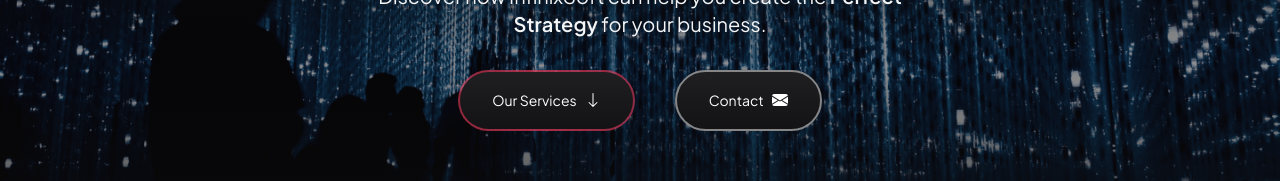
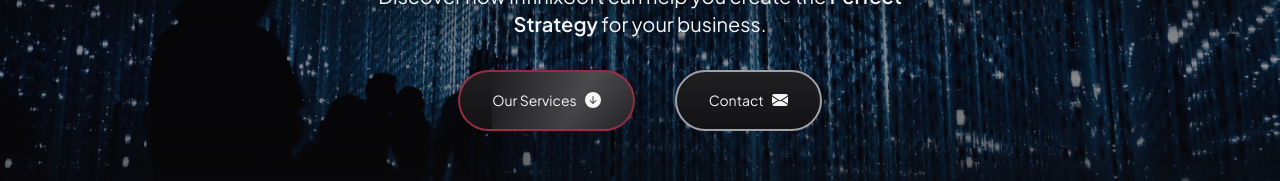
Before and after one commit to jonaaguidi/InfinixSoft, a React (Vite) app: page / in a window 1280 px wide. Shown: the part 356-537 px from the top of the page. Built offline with nearby package versions, Linux system fonts and the light colour scheme; what tailwindcss-animated would draw is missing.

Commit message:
buttons shine

```diff
--- a/package.json
+++ b/package.json
@@ -28,6 +28,7 @@
     "eslint-plugin-react-hooks": "^4.6.0",
     "eslint-plugin-react-refresh": "^0.4.3",
     "postcss": "^8.4.29",
+    "sass": "^1.68.0",
     "tailwindcss": "^3.3.3",
     "tailwindcss-animated": "^1.0.1",
     "vite": "^4.4.5"
--- a/src/components/components_EN/Card_Projects.jsx
+++ b/src/components/components_EN/Card_Projects.jsx
@@ -1,5 +1,5 @@
 import { Tilt } from 'react-tilt'
-
+import { BsFillRocketFill } from "react-icons/bs";
 
 const Card_Projects = ({ image, title, subtitle }) => {
 
@@ -8,7 +8,7 @@ const Card_Projects = ({ image, title, subtitle }) => {
     max: 35,     // max tilt rotation (degrees)
     perspective: 1000,   // Transform perspective, the lower the more extreme the tilt gets.
     scale: 1.032,    // 2 = 200%, 1.5 = 150%, etc..
-    speed: 400,   // Speed of the enter/exit transition
+    speed: 480,   // Speed of the enter/exit transition
     transition: true,   // Set a transition on enter/exit.
     axis: null,   // What axis should be disabled. Can be X or Y.
     reset: true,    // If the tilt effect has to be reset on exit.
@@ -22,8 +22,9 @@ const Card_Projects = ({ image, title, subtitle }) => {
         <p className="text-[24px] font-bold">{title}</p>
         <p className="text-center text-[#A1A1A9]">{subtitle}</p>
       </div>
-      <Tilt options={defaultOptions}><button className="button-secondary p-4 flex items-center transition duration-400 hover:shadow-button_secondary">View Project</button></Tilt>
-
+      <button className="btn-secondary btn-hover flex items-center gap-2 transition duration-400 hover:shadow-button_secondary">View Project
+      <BsFillRocketFill />
+      </button>
     </Tilt>
   )
 }
--- a/src/components/components_EN/Culture.jsx
+++ b/src/components/components_EN/Culture.jsx
@@ -1,4 +1,4 @@
-import { BsArrowDown } from "react-icons/bs";
+import { BsFillArrowDownCircleFill } from "react-icons/bs";
 import { Culture_cards } from "../../constants/index_EN";
 
 const Culture = () => {
@@ -13,9 +13,9 @@ const Culture = () => {
           En InfinixSoft, nuestros valores de <span className="font-bold text-white">excelencia, innovación, colaboración y responsabilidad social</span> guían cada acción y proyecto que emprendemos.
         </h4>
         <a href='#services'>
-          <button className="button-primary ml-3 transition duration-400 hover:shadow-button flex items-center justify-center gap-2 max-[455px]:scale-[0.92]">
+          <button className="btn-primary btn-hover ml-3 transition duration-400 hover:shadow-button flex items-center justify-center gap-2 max-[455px]:scale-[0.92]">
             Our Services
-            <span className='text-[16px] font-bold'><BsArrowDown /></span>
+            <span className='text-[16px] font-bold'><BsFillArrowDownCircleFill /></span>
           </button>
         </a>
       </div>
--- a/src/components/components_EN/Hero.jsx
+++ b/src/components/components_EN/Hero.jsx
@@ -1,5 +1,5 @@
 import { useState, useEffect, useRef } from 'react';
-import { BsArrowDown, BsEnvelopeFill } from "react-icons/bs";
+import { BsEnvelopeFill, BsFillArrowDownCircleFill } from "react-icons/bs";
 import Typed from 'typed.js';
 import Form from "../components_EN/Form";
 
@@ -50,12 +50,12 @@ const Hero = () => {
 
         <div className="flex gap-10 items-center justify-center max-[580px]:gap-8 max-[420px]:gap-2 max-[375px]:gap-0">
           <a href='#services'>
-            <button className="button-primary transition duration-400 hover:shadow-button flex items-center justify-center gap-2 max-[510px]:scale-90 max-[375px]:scale-[0.80]">
+            <button className="btn-primary btn-anim btn-hover transition duration-400 hover:shadow-button flex items-center justify-center gap-2 max-[510px]:scale-90 max-[375px]:scale-[0.80]">
             Our Services
-            <span className='text-[16px] font-bold'><BsArrowDown /></span>
+            <span className='text-[16px] font-bold'><BsFillArrowDownCircleFill /></span>
             </button>
           </a>
-          <button className="button-secondary transition duration-400 hover:shadow-button_secondary flex items-center justify-center gap-2 max-[510px]:scale-90 max-[375px]:scale-[0.80]" onClick={toggleShowForm}>
+          <button className="btn-secondary btn-hover border-[#868687] transition duration-400 hover:shadow-button_secondary flex items-center justify-center gap-2 max-[510px]:scale-90 max-[375px]:scale-[0.80]" onClick={toggleShowForm}>
             Contact
             <span className='text-[16px]'><BsEnvelopeFill /></span>
           </button>
--- a/src/components/components_EN/Projects_Cards.jsx
+++ b/src/components/components_EN/Projects_Cards.jsx
@@ -1,5 +1,6 @@
 import Card_Projects from "./Card_Projects"
 import { Card_Projects_data } from "../../constants/index_EN";
+import { BsFillPlusCircleFill } from "react-icons/bs";
 
 const Projects_Cards = () => {
     return (
@@ -11,7 +12,7 @@ const Projects_Cards = () => {
                 <h5 className="text-[18px] text-center text-[#A1A1A9]">InfinixSoft offers games, business and product development  (web, mobile, social and internet technologies)  to startup and enterprise clients.</h5>
             </div>
 
-            <div id="Card_project" className="max-w-[1220px] mx-auto pb-12 py-2 flex gap-20 flex-wrap items-center justify-center">
+            <div className="max-w-[1220px] mx-auto pb-12 py-2 flex gap-20 flex-wrap items-center justify-center">
                 {Card_Projects_data.map((project) => (
                     <Card_Projects
                         key={project.title}
@@ -22,7 +23,12 @@ const Projects_Cards = () => {
                 ))}
             </div>
 
-            <button className="button-primary max-w-fit transition duration-400 hover:shadow-button"><a href="/projects" target="no_blank">View More</a></button>
+            <button className="button-primary flex items-center justify-center gap-2 max-w-fit transition duration-400 hover:shadow-button">
+                <a>
+                    View More
+                </a>
+                <span className="text-[16px] mt-[1px]"><BsFillPlusCircleFill /></span>
+            </button>
 
         </section>
     )
--- a/src/main.jsx
+++ b/src/main.jsx
@@ -5,6 +5,7 @@ import Home_ES from './pages/Home_ES.jsx'
 import Home_BR from './pages/Home_BR.jsx'
 import Projects from "./pages/Projects.jsx"
 import './styles/index.css'
+import './styles/buttons.scss'
 import { BrowserRouter, Route, Routes } from 'react-router-dom'
 
 ReactDOM.createRoot(document.getElementById('root')).render(
--- /dev/null
+++ b/src/styles/buttons.scss
@@ -0,0 +1,177 @@
+
+$anim-duration: 3.3; // in seconds
+$anim-speed: 0.7; // in seconds
+
+:root {
+  --btn-border: 2px solid rgba(219, 57, 87, 0.65);
+  --btn-border_2: 2px solid #A1A1A9;
+  --btn-bg: linear-gradient(#1f1f22, #131315); // #333
+  --btn-text-color: #f4f4f4;
+
+  --shine-degree: 120deg;
+  --shine-color: rgba(255, 255, 255, 0.2);
+  --shine-effect: linear-gradient(
+    var(--shine-degree),
+    transparent,
+    var(--shine-color),
+    transparent
+  );
+  --shine-transition: all #{$anim-speed}s ease-in-out;
+}
+
+.btn-primary {
+  position: relative;
+  overflow: hidden; // debug
+
+  // last element should not have margin
+  &:not(:last-child) {
+    margin-bottom: 3rem;
+  }
+  font-size: 14px;
+  padding: 18px 32px;
+  border-radius: 999px;
+  text-decoration: none;
+  border: var(--btn-border);
+  color: var(--btn-text-color);
+  background: var(--btn-bg);
+
+  &::before {
+    content: "";
+    position: absolute;
+    top: 0;
+    width: 100%;
+    height: 100%;
+    background: var(--shine-effect);
+  }
+}
+
+.btn-secondary {
+  position: relative;
+  overflow: hidden; // debug
+
+  // last element should not have margin
+  &:not(:last-child) {
+    margin-bottom: 3rem;
+  }
+  font-size: 14px;
+  padding: 18px 32px;
+  border-radius: 999px;
+  text-decoration: none;
+  border: var(--btn-border_2);
+  color: var(--btn-text-color);
+  background: var(--btn-bg);
+
+  &::before {
+    content: "";
+    position: absolute;
+    top: 0;
+    width: 100%;
+    height: 100%;
+    background: var(--shine-effect);
+  }
+}
+
+
+.btn-hover {
+  &::before {
+    left: -100%;
+    transition: var(--shine-transition);
+  }
+
+  &:hover {
+    &::before {
+      left: 100%;
+    }
+  }
+}
+
+.btn-anim {
+  &::before {
+    animation: shine #{$anim-duration}s ease-in-out infinite;
+  }
+}
+
+@keyframes shine {
+  0% {
+    left: -100%;
+    transition-property: left;
+  }
+  #{($anim-speed / ($anim-duration + $anim-speed) * 100%)},
+  100% {
+    left: 100%;
+    transition-property: left;
+  }
+}
+
+.btn-alt {
+  display: inline-flex;
+  align-items: center;
+  justify-content: center;
+  width: 250px;
+  height: 60px;
+  font-size: 1.1rem;
+
+  position: relative;
+  overflow: hidden; // debug
+
+  // last element should not have margin
+  &:not(:last-child) {
+    margin-bottom: 3rem;
+  }
+  border-radius: 4px;
+  text-decoration: none;
+  border: var(--btn-border);
+  color: var(--btn-text-color);
+  background: var(--btn-bg);
+
+  &::before,
+  &::after {
+    content: "";
+    display: block;
+    position: absolute;
+    height: 100%;
+    top: 0;
+  }
+  &:before {
+    background: rgba(255, 255, 255, 0.5);
+    width: 60px;
+    left: 0;
+    filter: blur(30px);
+    animation: shine-alt1 #{$anim-duration}s ease-in-out infinite;
+  }
+  &:after {
+    background: rgba(255, 255, 255, 0.2);
+    width: 30px;
+    left: 30px;
+    filter: blur(5px);
+    animation: shine-alt2 #{$anim-duration}s ease-in-out infinite;
+  }
+}
+
+@keyframes shine-alt1 {
+  0% {
+    opacity: 0.5;
+    transform: translateX(-100px) skewX(-15deg);
+    transition-property: opacity, transform;
+  }
+  #{($anim-speed / ($anim-duration + $anim-speed) * 100%)},
+  100% {
+    opacity: 0.6;
+    transform: translateX(300px) skewX(-15deg);
+    transition-property: opacity, transform;
+  }
+}
+
+@keyframes shine-alt2 {
+  0% {
+    opacity: 0;
+    transform: translateX(-100px) skewX(-15deg);
+    transition-property: opacity, transform;
+  }
+  #{($anim-speed / ($anim-duration + $anim-speed) * 100%)},
+  100% {
+    opacity: 1;
+    transform: translateX(300px) skewX(-15deg);
+    transition-property: opacity, transform;
+  }
+}
--- a/src/styles/index.css
+++ b/src/styles/index.css
@@ -191,27 +191,6 @@
     box-shadow: 0px 0px 16px rgba(255, 255, 255, 0.10) ;
   }
 
-  #Card_project:nth-child(2) {
-    margin-bottom: 116px;
-  }
-  #Card_project:nth-child(5) {
-    margin-bottom: 116px;
-  }
-
-  #Card_projectX::before {
-    content: "";
-    position: absolute;
-    background-image: url("/img/Culture/blur_cards.png");
-    background-size: cover;
-    background-position: center;
-    top: 0;
-    left: 0;
-    width: 100%; /* Default 100%% */
-    height: 100%;
-    filter: blur(40px);
-    z-index: -10;
-  }
-
   .wave {
     position: absolute;
     bottom: 0;
@@ -265,6 +244,7 @@
     border-radius: 4px;
     transition: transform 0.32s;
     cursor: pointer;
+    box-shadow: -28px 28px 51px 0px rgba(0, 0, 0, 0.24);
   }
 
   #span {
```
Also changed, not shown: src/components/components_EN/Form.jsx (+5 -5 lines), src/components/components_EN/Projects.jsx (+46 -22 lines), src/components/components_EN/Services.jsx (+4 -4 lines), 1 other file (tests, documents, lock files or other folders).
